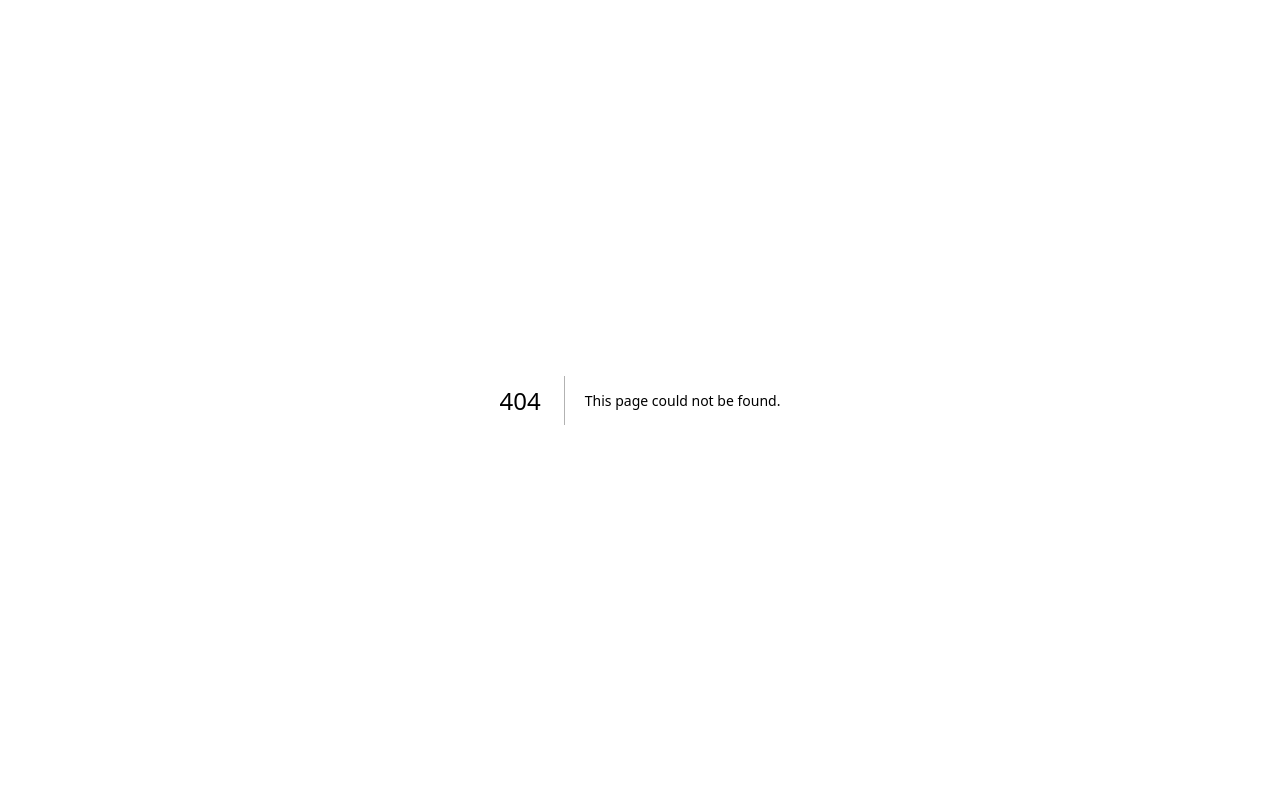
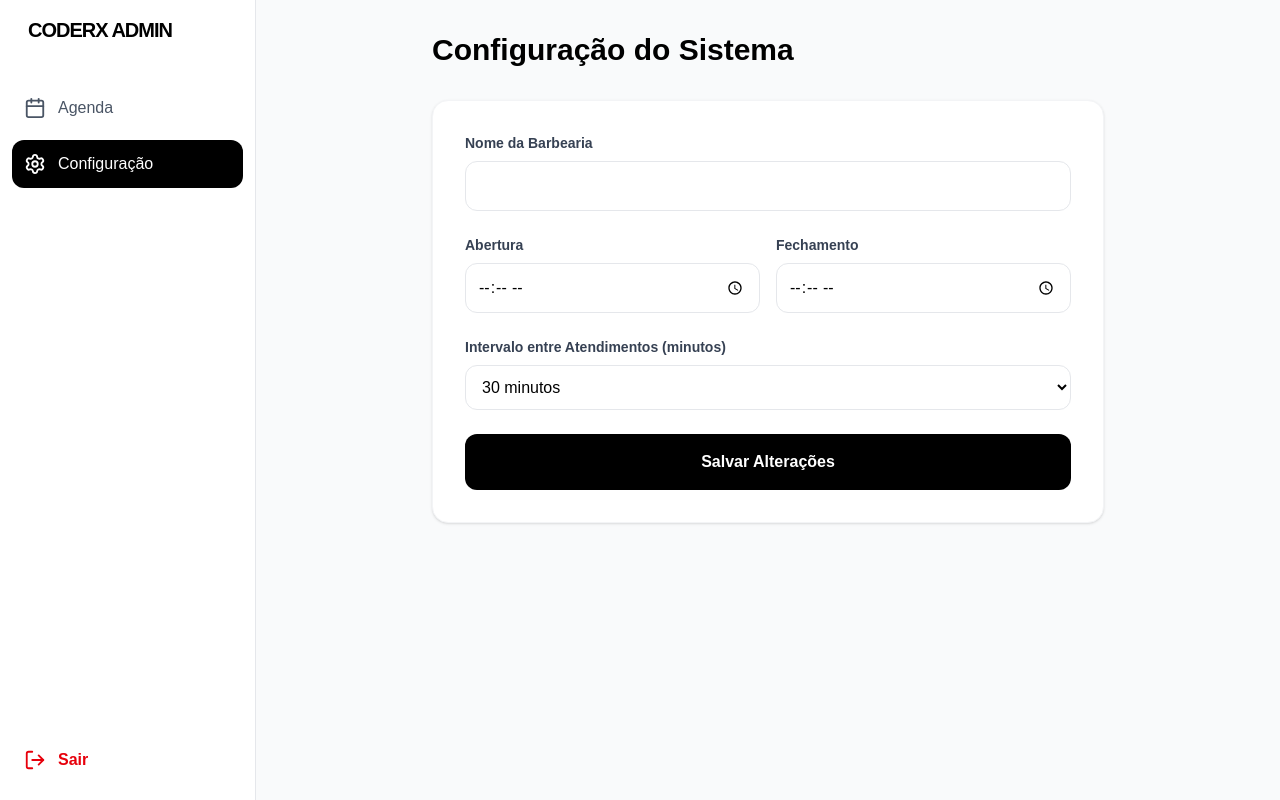
Before and after one commit to okarlheinz/systemBarbershop, a Next.js app: page /admin/configuracoes in a window 1280 px wide. Before the commit this address had no page. Built offline with nearby package versions, Linux system fonts and the light colour scheme; no server answers; the database is empty.

Commit message:
inserido a sidebar

```diff
--- a/package.json
+++ b/package.json
@@ -12,6 +12,7 @@
     "@supabase/auth-helpers-nextjs": "^0.15.0",
     "@supabase/ssr": "^0.9.0",
     "@supabase/supabase-js": "^2.98.0",
+    "lucide-react": "^0.577.0",
     "next": "16.1.6",
     "react": "19.2.3",
     "react-dom": "19.2.3"
--- /dev/null
+++ b/src/app/admin/configuracoes/page.tsx
@@ -0,0 +1,110 @@
+'use client'
+import { useEffect, useState } from 'react'
+import { supabase } from '@/lib/supabase'
+import { Sidebar } from '@/components/Sidebar'
+
+export default function Configuracoes() {
+  const [loading, setLoading] = useState(true)
+  const [salvando, setSalvando] = useState(false)
+  const [form, setForm] = useState({
+    nome_barbearia: '',
+    horario_abertura: '',
+    horario_fechamento: '',
+    intervalo_minutos: 30
+  })
+
+  useEffect(() => {
+    async function carregarConfig() {
+      const { data } = await supabase.from('configuracoes').select('*').single()
+      if (data) {
+        setForm({
+          nome_barbearia: data.nome_barbearia,
+          horario_abertura: data.horario_abertura,
+          horario_fechamento: data.horario_fechamento,
+          intervalo_minutos: data.intervalo_minutos
+        })
+      }
+      setLoading(false)
+    }
+    carregarConfig()
+  }, [])
+
+  async function salvar(e: React.FormEvent) {
+    e.preventDefault()
+    setSalvando(true)
+    const { error } = await supabase
+      .from('configuracoes')
+      .update(form)
+      .eq('id', (await supabase.from('configuracoes').select('id').single()).data?.id)
+
+    setSalvando(false)
+    if (!error) alert("Configurações salvas com sucesso!")
+  }
+
+  if (loading) return <div className="p-10">Carregando...</div>
+
+  return (
+    <div className="flex bg-gray-50 min-h-screen">
+      <Sidebar />
+      <main className="flex-1 lg:ml-64 p-8">
+        <div className="max-w-2xl mx-auto">
+          <h1 className="text-3xl font-black mb-8 text-black">Configuração do Sistema</h1>
+
+          <form onSubmit={salvar} className="bg-white p-8 rounded-2xl shadow-sm border border-gray-100 space-y-6">
+            <div>
+              <label className="block text-sm font-bold text-gray-700 mb-2">Nome da Barbearia</label>
+              <input
+                type="text"
+                value={form.nome_barbearia}
+                onChange={e => setForm({...form, nome_barbearia: e.target.value})}
+                className="w-full p-3 border border-gray-200 rounded-xl focus:ring-2 focus:ring-black outline-none text-black"
+              />
+            </div>
+
+            <div className="grid grid-cols-2 gap-4">
+              <div>
+                <label className="block text-sm font-bold text-gray-700 mb-2">Abertura</label>
+                <input
+                  type="time"
+                  value={form.horario_abertura}
+                  onChange={e => setForm({...form, horario_abertura: e.target.value})}
+                  className="w-full p-3 border border-gray-200 rounded-xl focus:ring-2 focus:ring-black outline-none text-black"
+                />
+              </div>
+              <div>
+                <label className="block text-sm font-bold text-gray-700 mb-2">Fechamento</label>
+                <input
+                  type="time"
+                  value={form.horario_fechamento}
+                  onChange={e => setForm({...form, horario_fechamento: e.target.value})}
+                  className="w-full p-3 border border-gray-200 rounded-xl focus:ring-2 focus:ring-black outline-none text-black"
+                />
+              </div>
+            </div>
+
+            <div>
+              <label className="block text-sm font-bold text-gray-700 mb-2">Intervalo entre Atendimentos (minutos)</label>
+              <select
+                value={form.intervalo_minutos}
+                onChange={e => setForm({...form, intervalo_minutos: Number(e.target.value)})}
+                className="w-full p-3 border border-gray-200 rounded-xl focus:ring-2 focus:ring-black outline-none text-black"
+              >
+                <option value={15}>15 minutos</option>
+                <option value={30}>30 minutos</option>
+                <option value={45}>45 minutos</option>
+                <option value={60}>1 hora</option>
+              </select>
+            </div>
+
+            <button
+              disabled={salvando}
+              className="w-full bg-black text-white p-4 rounded-xl font-bold hover:opacity-90 transition-opacity disabled:bg-gray-400"
+            >
+              {salvando ? "Salvando..." : "Salvar Alterações"}
+            </button>
+          </form>
+        </div>
+      </main>
+    </div>
+  )
+}
--- a/src/app/admin/page.tsx
+++ b/src/app/admin/page.tsx
@@ -1,6 +1,7 @@
 'use client'
 import { useEffect, useState } from 'react'
 import { supabase } from '@/lib/supabase'
+import { Sidebar } from '@/components/Sidebar'
 
 export default function Admin() {
   const [agendamentos, setAgendamentos] = useState<any[]>([])
@@ -52,21 +53,22 @@ export default function Admin() {
   }
 
   return (
-    <main className="min-h-screen bg-gray-50 p-4 md:p-8">
-      <div className="max-w-4xl mx-auto">
+    <div className="flex min-h-screen bg-gray-50">
+      <Sidebar />
+
+      {/* O ml-0 no mobile e lg:ml-64 no desktop empurra o conteúdo para fora da sidebar */}
+      <main className="flex-1 flex flex-col items-center ml-0 lg:ml-64 p-4 md:p-8 transition-all duration-300">
+
+        {/* Container com largura máxima para manter o visual centralizado anterior */}
+        <div className="w-full max-w-4xl">
 
           {/* Header Profissional */}
-        <header className="flex justify-between items-center mb-8 bg-white p-6 rounded-2xl shadow-sm border border-gray-100">
+          <header className="flex justify-between items-center mb-8 bg-white p-6 rounded-2xl shadow-sm border border-gray-100 mt-12 lg:mt-0">
             <div>
               <h1 className="text-2xl font-black text-gray-900">Agenda do Dia</h1>
               <p className="text-gray-500 text-sm">Gerencie os cortes de hoje</p>
             </div>
-          <button
-            onClick={handleLogout}
-            className="px-4 py-2 text-sm font-bold text-red-600 bg-red-50 rounded-lg hover:bg-red-100 transition-colors"
-          >
-            Sair
-          </button>
+            {/* Remova o botão de sair daqui se já estiver na sidebar para limpar o visual */}
           </header>
 
           {/* Estatísticas Rápidas */}
@@ -136,5 +138,6 @@ export default function Admin() {
           </div>
         </div>
       </main>
+    </div>
   )
 }
--- /dev/null
+++ b/src/components/Sidebar.tsx
@@ -0,0 +1,84 @@
+'use client'
+import { useState } from 'react'
+import Link from 'next/link'
+import { usePathname } from 'next/navigation'
+import { Settings, Calendar, LogOut, Menu, X } from 'lucide-react' // Instale: npm install lucide-react
+import { supabase } from '@/lib/supabase'
+
+export function Sidebar() {
+  const [isOpen, setIsOpen] = useState(false)
+  const pathname = usePathname()
+
+  const menuItems = [
+    { name: 'Agenda', href: '/admin', icon: Calendar },
+    { name: 'Configuração', href: '/admin/configuracoes', icon: Settings },
+  ]
+
+  const handleLogout = async () => {
+    await supabase.auth.signOut()
+    window.location.href = '/login'
+  }
+
+  return (
+    <>
+      {/* Botão Hambúrguer para Celular */}
+      <button
+        onClick={() => setIsOpen(!isOpen)}
+        className="lg:hidden fixed top-4 left-4 z-50 p-2 bg-black text-white rounded-lg"
+      >
+        {isOpen ? <X size={24} /> : <Menu size={24} />}
+      </button>
+
+      {/* Overlay para fechar ao clicar fora (Mobile) */}
+      {isOpen && (
+        <div
+          className="fixed inset-0 bg-black/50 z-40 lg:hidden"
+          onClick={() => setIsOpen(false)}
+        />
+      )}
+
+      {/* Barra Lateral */}
+      <aside className={`
+        fixed top-0 left-0 z-40 h-screen transition-transform bg-white border-r border-gray-200
+        ${isOpen ? 'translate-x-0' : '-translate-x-full'}
+        lg:translate-x-0 w-64
+      `}>
+        <div className="flex flex-col h-full px-3 py-4">
+          <div className="mb-10 px-4">
+            <h2 className="text-xl font-black text-black tracking-tighter">CODERX ADMIN</h2>
+          </div>
+
+          <nav className="flex-1 space-y-2 font-medium">
+            {menuItems.map((item) => {
+              const Icon = item.icon
+              const isActive = pathname === item.href
+              return (
+                <Link
+                  key={item.href}
+                  href={item.href}
+                  onClick={() => setIsOpen(false)}
+                  className={`flex items-center p-3 rounded-xl transition-colors ${
+                    isActive
+                      ? 'bg-black text-white'
+                      : 'text-gray-600 hover:bg-gray-100 hover:text-black'
+                  }`}
+                >
+                  <Icon size={22} />
+                  <span className="ml-3">{item.name}</span>
+                </Link>
+              )
+            })}
+          </nav>
+
+          <button
+            onClick={handleLogout}
+            className="flex items-center p-3 mt-auto text-red-600 rounded-xl hover:bg-red-50 font-bold"
+          >
+            <LogOut size={22} />
+            <span className="ml-3">Sair</span>
+          </button>
+        </div>
+      </aside>
+    </>
+  )
+}
```
Also changed, not shown: 1 other file (tests, documents, lock files or other folders). Lines whose indentation alone changed are shown as unchanged.
